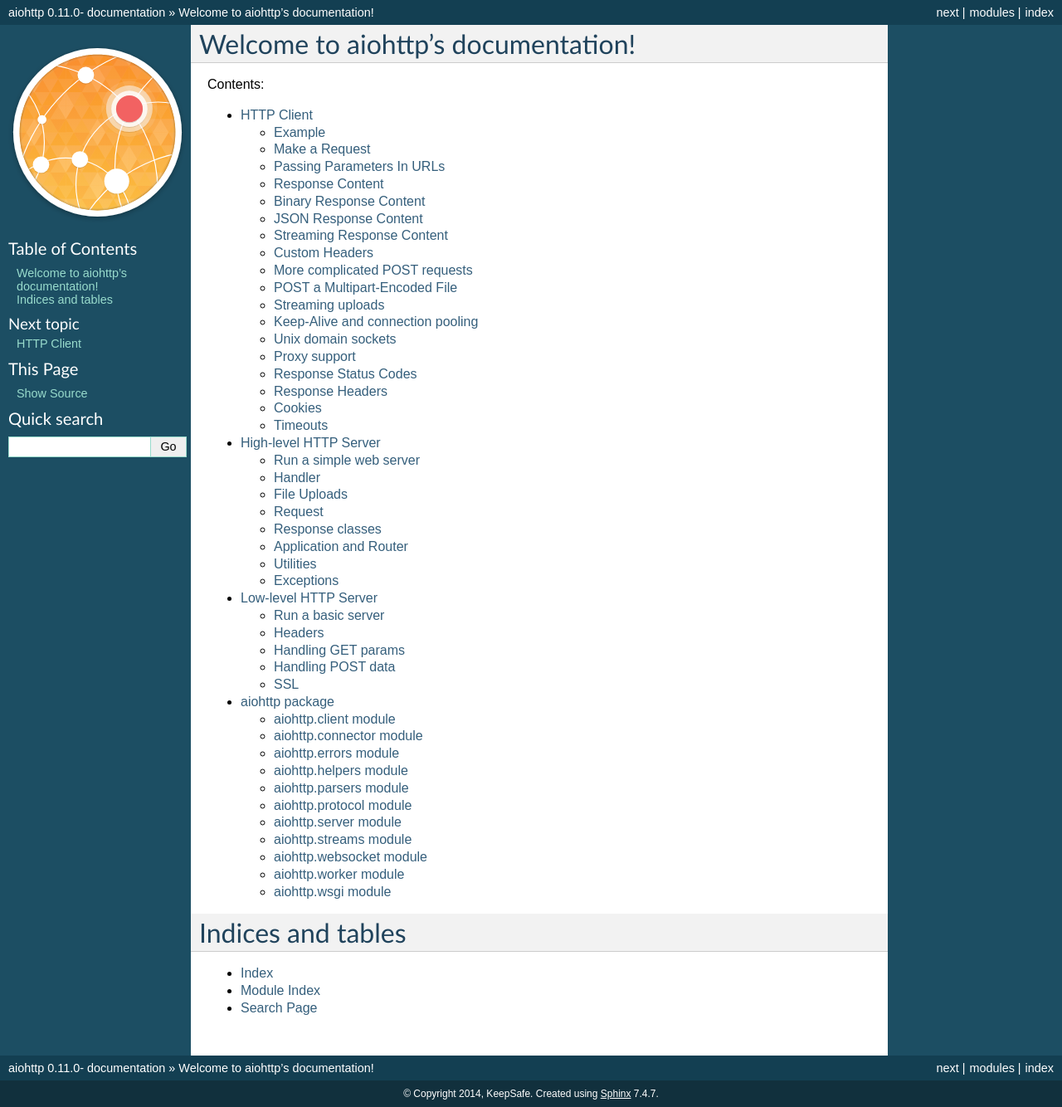
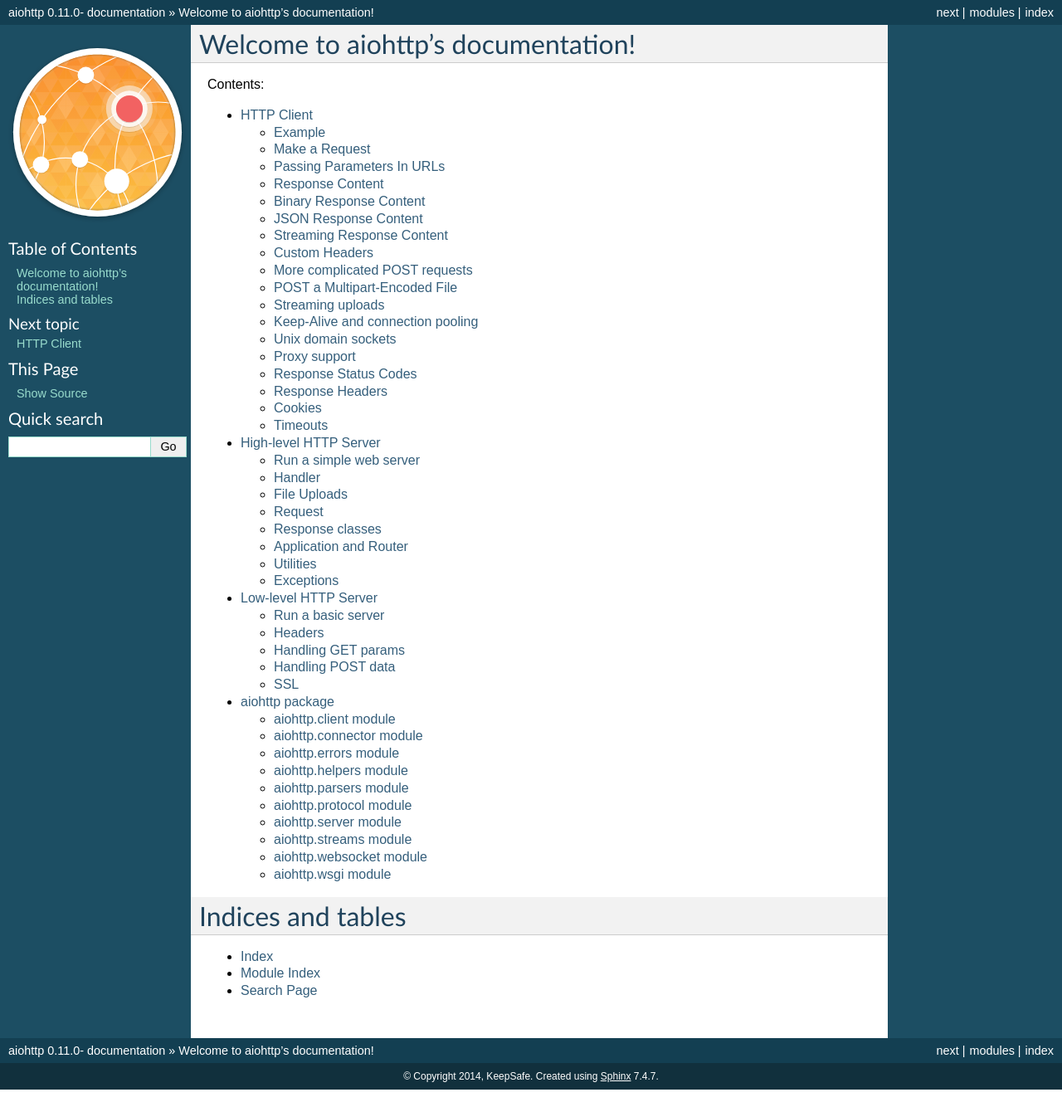
Before and after one commit to MegaDev007/aiohttp, a Sphinx documentation site: the page built from docs/index.rst, in a window 1280 px wide. Shown: the whole page at 83% size. Built offline with Sphinx 7.4.7, drawn with Linux system fonts in a browser that asks for light colours; after the commit the page ends 1313 px from its top, so only the background shows below that.

Commit message:
Don't document aiohttp.worker module

```diff
--- a/docs/api.rst
+++ b/docs/api.rst
@@ -3,7 +3,7 @@ aiohttp package
 
 All public names from submodules ``client``, ``connector``,
 ``errors``, ``parsers``, ``protocol``, ``server``, ``utils``,
-``websocket``, ``worker`` and ``wsgi`` are exported into ``aiohttp``
+``websocket`` and ``wsgi`` are exported into ``aiohttp``
 namespace.
 
 aiohttp.client module
@@ -78,14 +78,6 @@ aiohttp.websocket module
     :undoc-members:
     :show-inheritance:
 
-aiohttp.worker module
----------------------
-
-.. automodule:: aiohttp.worker
-    :members:
-    :undoc-members:
-    :show-inheritance:
-
 aiohttp.wsgi module
 -------------------
 
```
